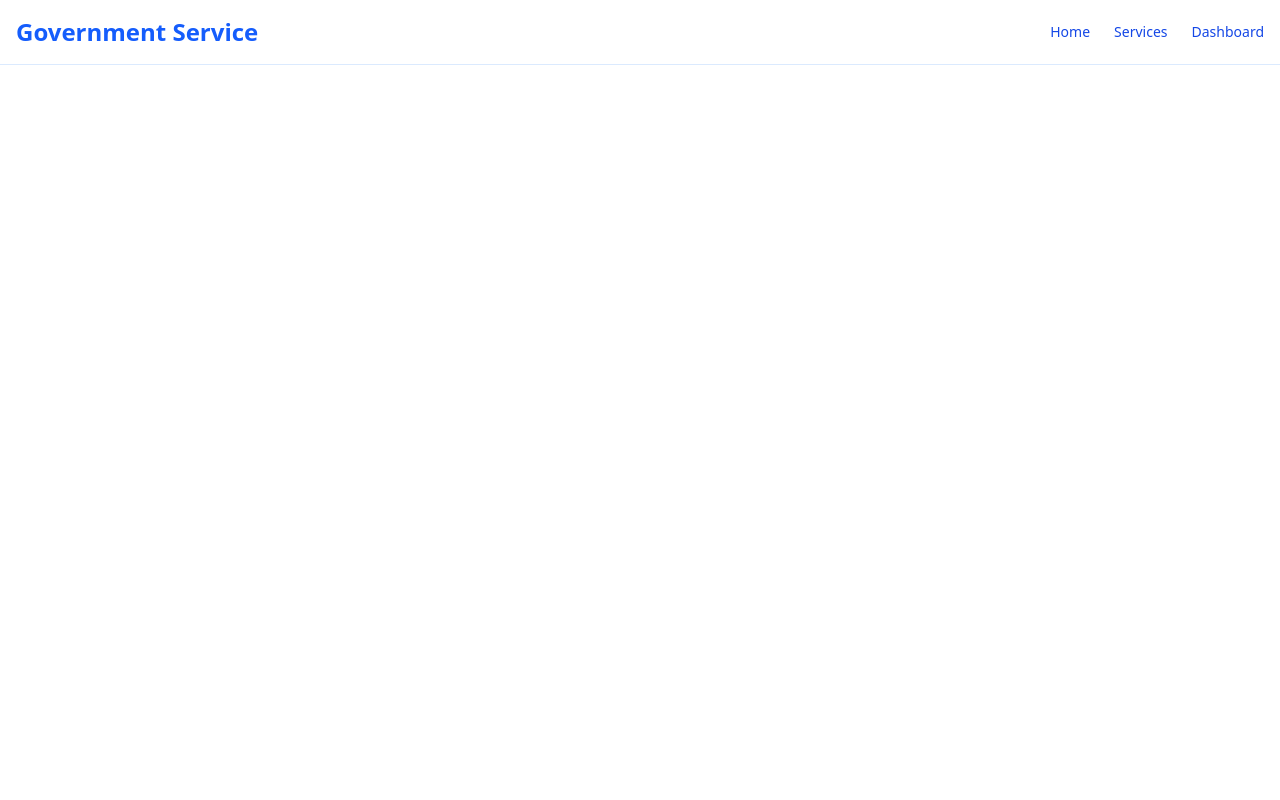
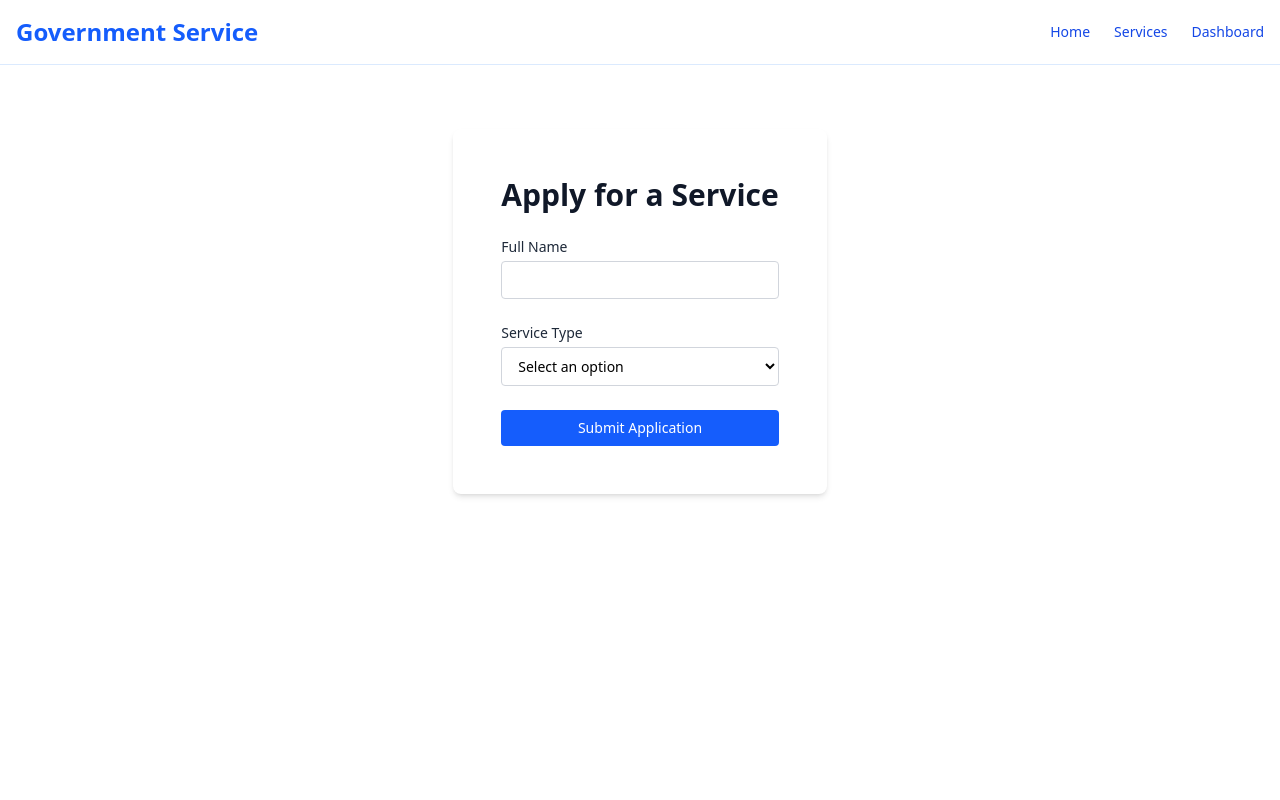
Before and after one commit to NexventuresLtd/Task_2_Jan_2026, a React (Vite) app in the folder service-portal/: page / in a window 1280 px wide. Both pictures are taken after a click on the button "Apply for a Service". Shown: the top 800 px of the page. Built offline with nearby package versions, Linux system fonts and the light colour scheme.

Commit message:
I added application sercive

```diff
--- a/service-portal/src/App.tsx
+++ b/service-portal/src/App.tsx
@@ -1,12 +1,16 @@
 import { Routes, Route } from "react-router-dom";
-import { lazy, Suspense } from "react";
+import { Toaster } from "react-hot-toast";
+import { lazy, Suspense, useState } from "react";
 import Header from "./components/layout/Header";
 import Footer from "./components/layout/Footer";
 const Home = lazy(() => import("./pages/Home"));
 const Dashboard = lazy(() => import("./pages/Dashboard"));
 const ApplyService = lazy(() => import("./pages/ApplyService"));
 const Services = lazy(() => import("./pages/Services"));
+import { applications as data } from "./data/mockApplications";
+import type { Application } from "./types/application";
 function App() {
+  const [applications, setApplications] = useState<Application[]>(data);
   return (
     <div>
       <Header />
@@ -50,7 +54,7 @@ function App() {
                   </div>
                 }
               >
-                <ApplyService />
+                <ApplyService setApplications={setApplications} />
               </Suspense>
             }
           />
@@ -71,6 +75,7 @@ function App() {
         </Routes>
       </main>
       <Footer />
+      <Toaster position="top-right" />
     </div>
   );
 }
--- a/service-portal/src/components/forms/InputField.tsx
+++ b/service-portal/src/components/forms/InputField.tsx
@@ -1,11 +1,39 @@
-import React from 'react'
-
-const InputField = () => {
-  return (
-    <div>
-
-    </div>
-  )
+interface InputFieldProps {
+  label: string;
+  name: string;
+  value: string;
+  error?: string;
+  onChange: (e: React.ChangeEvent<HTMLInputElement>) => void;
 }
 
-export default InputField
+const InputField = ({
+  label,
+  name,
+  value,
+  error,
+  onChange,
+}: InputFieldProps) => {
+  return (
+    <div className="flex flex-col gap-1">
+      <label htmlFor={name} className="text-sm font-medium text-gray-800">
+        {label}
+      </label>
+
+      <input
+        id={name}
+        name={name}
+        value={value}
+        onChange={onChange}
+        className={`rounded border px-3 py-2 text-sm outline-none transition ${
+          error
+            ? "border-red-500 focus:border-red-500"
+            : "border-gray-300 focus:border-blue-500"
+        }`}
+      />
+
+      {error && <span className="text-xs text-red-500">{error}</span>}
+    </div>
+  );
+};
+
+export default InputField;
--- a/service-portal/src/components/forms/SelectField.tsx
+++ b/service-portal/src/components/forms/SelectField.tsx
@@ -1,11 +1,53 @@
-import React from 'react'
-
-const SelectField = () => {
-  return (
-    <div>
-
-    </div>
-  )
+interface SelectOption {
+  label: string;
+  value: string;
 }
 
-export default SelectField
+interface SelectFieldProps {
+  label: string;
+  name: string;
+  value: string;
+  options: SelectOption[];
+  error?: string;
+  onChange: (e: React.ChangeEvent<HTMLSelectElement>) => void;
+}
+
+const SelectField = ({
+  label,
+  name,
+  value,
+  options,
+  error,
+  onChange,
+}: SelectFieldProps) => {
+  return (
+    <div className="flex flex-col gap-1">
+      <label htmlFor={name} className="text-sm font-medium text-gray-800">
+        {label}
+      </label>
+
+      <select
+        id={name}
+        name={name}
+        value={value}
+        onChange={onChange}
+        className={`rounded border px-3 py-2 text-sm outline-none transition ${
+          error
+            ? "border-red-500 focus:border-red-500"
+            : "border-gray-300 focus:border-blue-500"
+        }`}
+      >
+        <option value="">Select an option</option>
+        {options.map((option) => (
+          <option key={option.value} value={option.value}>
+            {option.label}
+          </option>
+        ))}
+      </select>
+
+      {error && <span className="text-xs text-red-500">{error}</span>}
+    </div>
+  );
+};
+
+export default SelectField;
--- a/service-portal/src/components/ui/Button.tsx
+++ b/service-portal/src/components/ui/Button.tsx
@@ -1,11 +1,16 @@
-import React from 'react'
-
-const Button = () => {
-  return (
-    <div>
-
-    </div>
-  )
+interface ButtonProps extends React.ButtonHTMLAttributes<HTMLButtonElement> {
+  children: React.ReactNode;
 }
 
-export default Button
+const Button = ({ children, ...props }: ButtonProps) => {
+  return (
+    <button
+      {...props}
+      className="rounded bg-blue-600 px-4 py-2 text-sm font-medium text-white transition hover:bg-blue-700 disabled:opacity-50"
+    >
+      {children}
+    </button>
+  );
+};
+
+export default Button;
--- a/service-portal/src/pages/ApplyService.tsx
+++ b/service-portal/src/pages/ApplyService.tsx
@@ -1,11 +1,127 @@
-import React from 'react'
+import { useState } from "react";
+import toast from "react-hot-toast";
+import type { Application, ApplicationType } from "../types/application";
+import InputField from "../components/forms/InputField";
+import SelectField from "../components/forms/SelectField";
+import Button from "../components/ui/Button";
 
-const ApplyService = () => {
-  return (
-    <div>
-
-    </div>
-  )
+interface ApplyServiceProps {
+  setApplications: React.Dispatch<React.SetStateAction<Application[]>>;
 }
 
-export default ApplyService
+interface FormValues {
+  applicationName: string;
+  applicationType: ApplicationType | "";
+}
+
+interface FormErrors {
+  applicationName?: string;
+  applicationType?: string;
+}
+
+const ApplyService = ({ setApplications }: ApplyServiceProps) => {
+  const [values, setValues] = useState<FormValues>({
+    applicationName: "",
+    applicationType: "",
+  });
+
+  const [errors, setErrors] = useState<FormErrors>({});
+
+  const handleChange = (
+    e: React.ChangeEvent<HTMLInputElement | HTMLSelectElement>,
+  ) => {
+    const { name, value } = e.target;
+
+    setValues((prev) => ({
+      ...prev,
+      [name]: value,
+    }));
+
+    setErrors((prev) => ({
+      ...prev,
+      [name]: undefined,
+    }));
+  };
+
+  const validate = () => {
+    const newErrors: FormErrors = {};
+
+    if (!values.applicationName.trim()) {
+      newErrors.applicationName = "Full name is required";
+    }
+
+    if (!values.applicationType) {
+      newErrors.applicationType = "Please select a service";
+    }
+
+    setErrors(newErrors);
+    return Object.keys(newErrors).length === 0;
+  };
+
+  const handleSubmit = (e: React.FormEvent) => {
+    e.preventDefault();
+
+    if (!validate()) {
+      toast.error("Please fix the errors before submitting");
+      return;
+    }
+
+    const newApplication: Application = {
+      id: crypto.randomUUID(),
+      applicationName: values.applicationName,
+      applicationType: values.applicationType,
+      applicationStatus: "Submitted",
+      submitedAt: new Date().toISOString().split("T")[0],
+    };
+
+    setApplications((prev) => [...prev, newApplication]);
+
+    toast.success("Application submitted successfully");
+
+    setValues({
+      applicationName: "",
+      applicationType: "",
+    });
+
+    setErrors({});
+  };
+
+  return (
+    <section className="mx-auto px-4 py-10 sm:px-6 lg:px-20 lg:py-16">
+      <div className="max-w-lg w-full mx-auto lg:max-w-3xl bg-white shadow-md rounded-lg p-6 sm:p-8 lg:p-12">
+        <h1 className="mb-6 text-2xl sm:text-3xl font-semibold text-gray-900 text-center lg:text-left">
+          Apply for a Service
+        </h1>
+
+        <form onSubmit={handleSubmit} className="flex flex-col gap-6">
+          <InputField
+            label="Full Name"
+            name="applicationName"
+            value={values.applicationName}
+            error={errors.applicationName}
+            onChange={handleChange}
+          />
+
+          <SelectField
+            label="Service Type"
+            name="applicationType"
+            value={values.applicationType}
+            error={errors.applicationType}
+            onChange={handleChange}
+            options={[
+              { label: "National ID", value: "National ID" },
+              { label: "Driving License", value: "Driving License" },
+              { label: "Health Insurance", value: "Health Insurance" },
+            ]}
+          />
+
+          <Button type="submit" className="w-full sm:w-auto">
+            Submit Application
+          </Button>
+        </form>
+      </div>
+    </section>
+  );
+};
+
+export default ApplyService;
--- a/service-portal/src/types/application.ts
+++ b/service-portal/src/types/application.ts
@@ -14,7 +14,7 @@ export type ApplicationType=
 export interface Application{
     id:string,
     applicationName:string,
-    applicationType:ApplicationType,
+    applicationType:ApplicationType|"",
     applicationStatus:ApplicationStatus,
     submitedAt:string
 }
```
